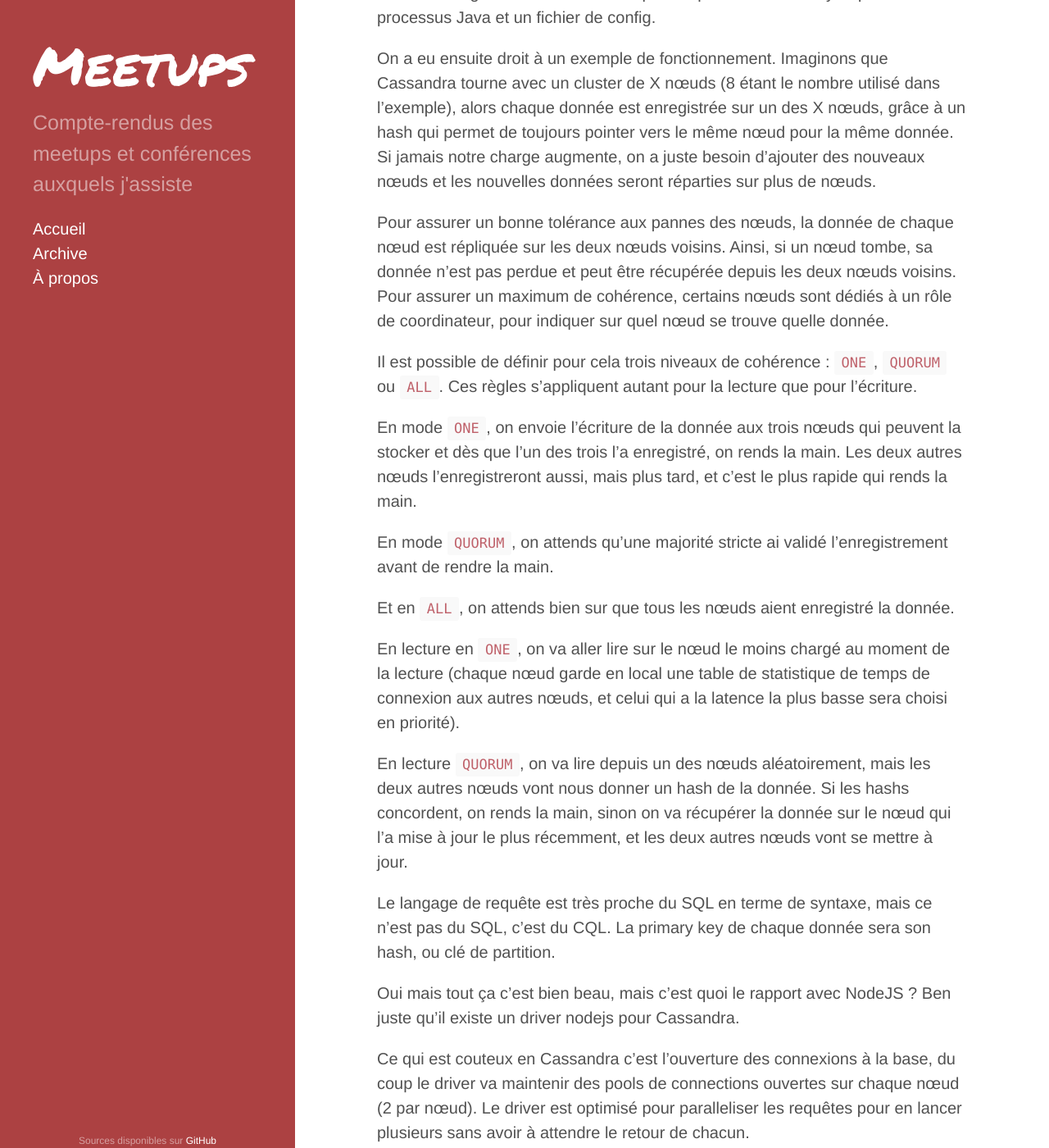
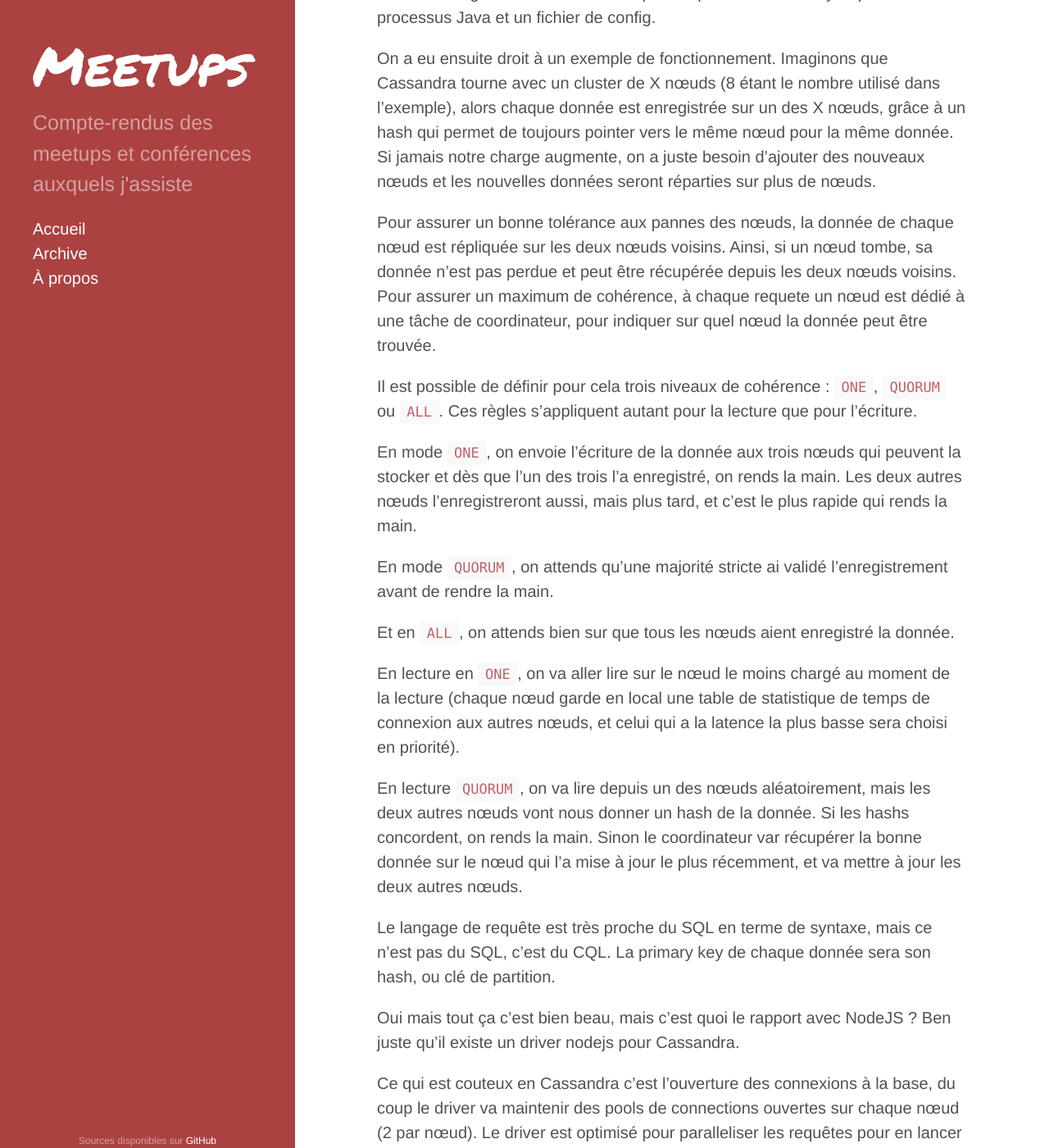
Before and after one commit to pixelastic/meetups.pixelastic.com, a Jekyll site: the page built from _posts/2014-10-15-nodejs-chapitre-2-conference-2.md, in a window 1280 px wide and 1400 px high, scrolled down 1218 px. Shown: the whole window at 82% size. Built offline with Jekyll 4.4.1, drawn with Linux system fonts in a browser that asks for light colours; Markdown is read by kramdown in place of the engine named in the settings.

Commit message:
Plus de détail sur Cassandra suite aux remarques de NLA.

```diff
--- a/_posts/2014-10-15-nodejs-chapitre-2-conference-2.md
+++ b/_posts/2014-10-15-nodejs-chapitre-2-conference-2.md
@@ -55,8 +55,8 @@ nouvelles données seront réparties sur plus de nœuds.
 Pour assurer un bonne tolérance aux pannes des nœuds, la donnée de chaque nœud
 est répliquée sur les deux nœuds voisins. Ainsi, si un nœud tombe, sa donnée
 n'est pas perdue et peut être récupérée depuis les deux nœuds voisins. Pour
-assurer un maximum de cohérence, certains nœuds sont dédiés à un rôle de
-coordinateur, pour indiquer sur quel nœud se trouve quelle donnée.
+assurer un maximum de cohérence, à chaque requete un nœud est dédié à une tâche
+de coordinateur, pour indiquer sur quel nœud la donnée peut être trouvée.
 
 Il est possible de définir pour cela trois niveaux de cohérence : `ONE`,
 `QUORUM` ou `ALL`. Ces règles s'appliquent autant pour la lecture que pour
@@ -79,9 +79,9 @@ en priorité).
 
 En lecture `QUORUM`, on va lire depuis un des nœuds aléatoirement, mais les
 deux autres nœuds vont nous donner un hash de la donnée. Si les hashs
-concordent, on rends la main, sinon on va récupérer la donnée sur le nœud qui
-l'a mise à jour le plus récemment, et les deux autres nœuds vont se mettre
-à jour.
+concordent, on rends la main. Sinon le coordinateur var récupérer la bonne
+donnée sur le nœud qui l'a mise à jour le plus récemment, et va mettre à jour
+les deux autres nœuds.
 
 Le langage de requête est très proche du SQL en terme de syntaxe, mais ce n'est
 pas du SQL, c'est du CQL. La primary key de chaque donnée sera son hash, ou clé
```
